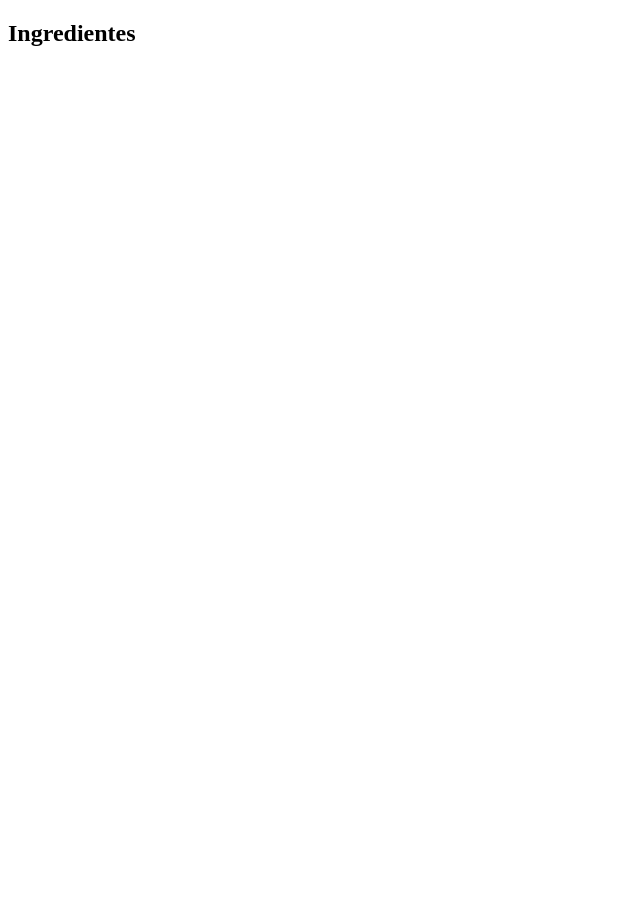
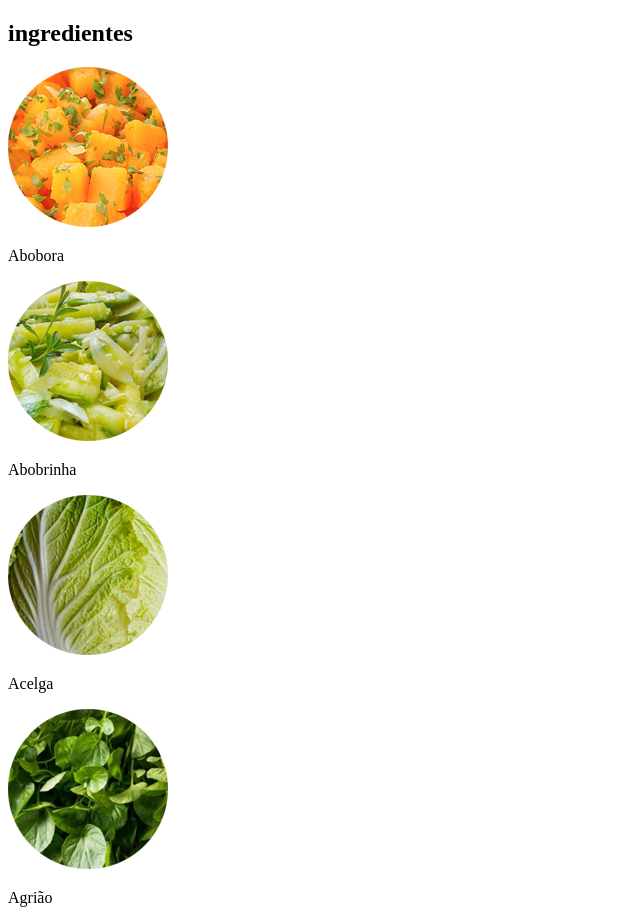
Before and after one commit to viniciusggama/PROJETO-JS.POO, a plain HTML site: page index.html in a window 1280 px wide. Shown: the top 910 px of the page, without its empty margins (0-640 px from the left). Before the commit the page ends 800 px from the top, so only its background shows below. Drawn offline with Linux system fonts and the light colour scheme.

Commit message:
atualizando app.js

```diff
--- a/app.js
+++ b/app.js
@@ -1,2 +1,18 @@
 import modificador from './modificador.js';
 import ingredientes from './ingredientes.js';
+
+let ingredientesOrdenados = modificador.ordenar(ingredientes,'nome');
+let ingredienteCapitalizados = modificador.capitalizar(ingredientesOrdenados,'nome')
+let containerIngredientes = window.document.getElementById('container-ingredientes')
+
+for(let ingrediente of ingredientesOrdenados){
+   let textoHTML = `
+       <div class="ingrediente">
+             <img src="img/${ingrediente.img}"/>
+             <p class="nome-ingrediente">${ingrediente.nome}</p>
+    </div>
+   `;
+
+containerIngredientes.innerHTML += textoHTML;
+
+}
--- a/index.html
+++ b/index.html
@@ -9,9 +9,10 @@
 <body>
 
     <section>
-        <h1>Ingredientes</h1>
-        <div id="container-ingredientes">
-        </div>
+       <h1>ingredientes</h1>
+       <div id="container-ingredientes">
+
+       </div>
     </section>
 
     <script type="module" src="app.js"></script>
```
